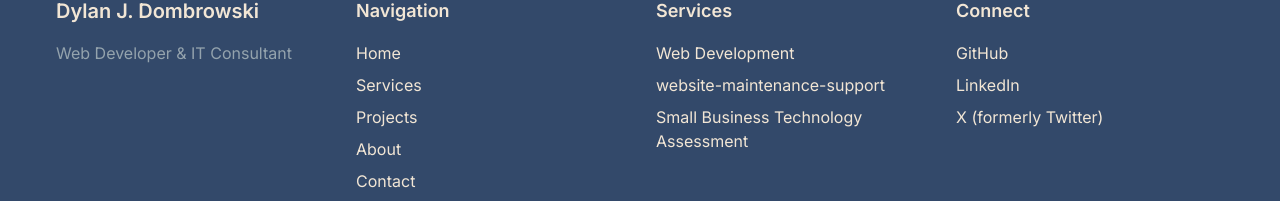
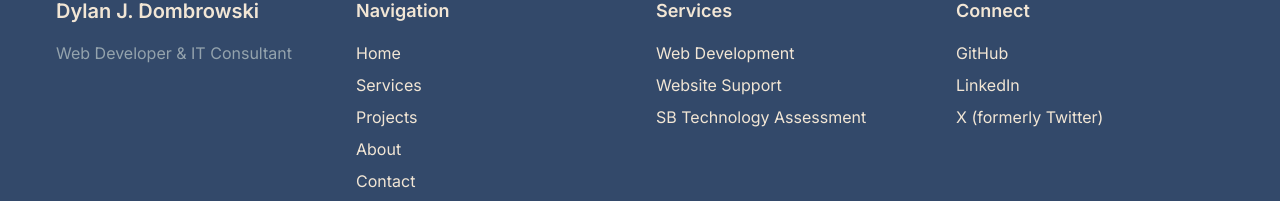
Before and after one commit to DylanJDombrowski/djd.next, a Next.js app: page / in a window 1280 px wide. Shown: the part 2133-2334 px from the top of the page. Built offline with nearby package versions, Linux system fonts and the light colour scheme; no server answers.

Commit message:
footer updates

```diff
--- a/src/components/layout/footer.tsx
+++ b/src/components/layout/footer.tsx
@@ -51,12 +51,12 @@ export default function Footer() {
               </li>
               <li>
                 <Link href="/services/website-maintenance-support" className="hover:text-orange transition-colors">
-                  website-maintenance-support
+                  Website Support
                 </Link>
               </li>
               <li>
                 <Link href="/services/small-business-technology-assessment" className="hover:text-orange transition-colors">
-                  Small Business Technology Assessment
+                  SB Technology Assessment
                 </Link>
               </li>
             </ul>
```
